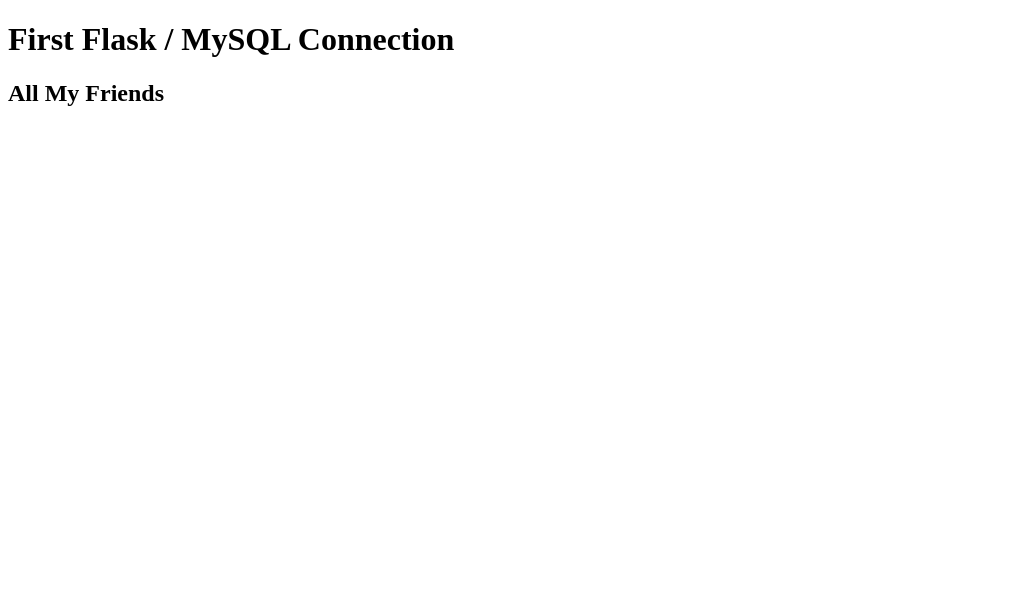
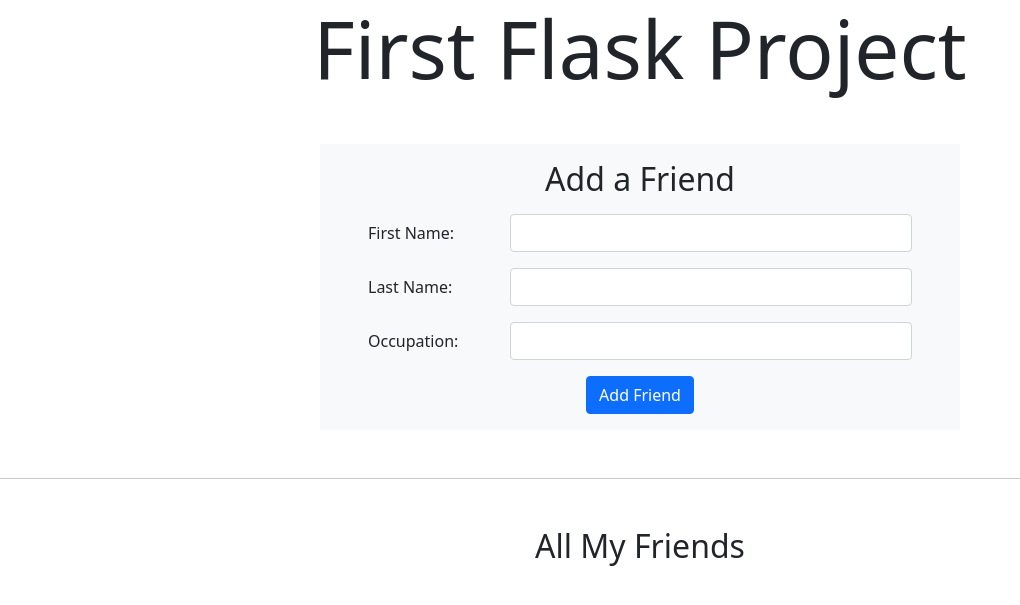
Before and after one commit to handtjaxon1/Coding-Dojo-Development, a Flask app: page / in a window 1280 px wide. Shown: the top 605 px of the page, without its empty margins (0-1020 px from the left). Run offline with Flask 2, Linux system fonts and the light colour scheme; data that the repository does not hold is empty.

Commit message:
Updated first flask with query to insert data

```diff
--- a/Python/Flask_MySQL/First_Flask_MySQL/friend.py
+++ b/Python/Flask_MySQL/First_Flask_MySQL/friend.py
@@ -22,3 +22,8 @@
         for friend in results:
             friends.append(cls(friend))
         return friends
+
+    @classmethod
+    def save(cls, data):
+        query = "INSERT INTO friends (first_name, last_name, occupation, created_at, updated_at) VALUES (%(fname)s, %(lname)s, %(occ)s, NOW(), NOW());"
+        return connectToMySQL("first_flask").query_database(query, data)
--- a/Python/Flask_MySQL/First_Flask_MySQL/server.py
+++ b/Python/Flask_MySQL/First_Flask_MySQL/server.py
@@ -1,4 +1,4 @@
-from flask import Flask, render_template
+from flask import Flask, render_template, request, redirect
 from friend import Friend
 import secrets # Imported for the flask app secret key
 
@@ -11,5 +11,18 @@
     print(friends)
     return render_template("index.html", all_friends = friends)
 
+@app.route('/add_friend', methods=["POST"])
+def add_friend():
+    # Create a dictionary to hold the form data that we pass to the query
+    data = {
+        "fname": request.form["fname"],
+        "lname": request.form["lname"],
+        "occ": request.form["occ"]
+    }
+    # Save the data to our database from the friend class
+    Friend.save(data)
+    # Reroute back to the home page
+    return redirect('/')
+
 if __name__ == "__main__":
     app.run(debug=True)
--- /dev/null
+++ b/Python/Flask_MySQL/First_Flask_MySQL/static/css/styles.css
@@ -0,0 +1,4 @@
+.card {
+    height: 100%;
+    box-shadow: 0px 0px 3px 0px #adadad;
+}
--- a/Python/Flask_MySQL/First_Flask_MySQL/templates/index.html
+++ b/Python/Flask_MySQL/First_Flask_MySQL/templates/index.html
@@ -5,15 +5,58 @@
     <meta http-equiv="X-UA-Compatible" content="IE=edge">
     <meta name="viewport" content="width=device-width, initial-scale=1.0">
     <title>First Flask</title>
+
+    <!-- Boostrap CSS -->
+    <link href="https://cdn.jsdelivr.net/npm/bootstrap@5.0.2/dist/css/bootstrap.min.css" rel="stylesheet" integrity="sha384-EVSTQN3/azprG1Anm3QDgpJLIm9Nao0Yz1ztcQTwFspd3yD65VohhpuuCOmLASjC" crossorigin="anonymous">
+
+    <!-- Link the static style sheet to the web page -->
+    <link rel="stylesheet" type="text/css" href="{{url_for('static', filename='css/styles.css')}}">
 </head>
 <body>
-    <h1>First Flask / MySQL Connection</h1>
-    <h2>All My Friends</h2>
+    <h1 class="display-1 text-center">First Flask Project</h1>
+    <form action="/add_friend" method="post" class="bg-light text-dark py-3 px-5 my-5 mx-auto col-10 col-sm-8 col-md-6">
+        <h2 class="text-center mb-3">Add a Friend</h2>
+        <div class="row mb-3">
+            <label class="col-form-label col-sm-4 col-xl-3" for="first_name">First Name:</label>
+            <div class="col-sm-8 col-xl-9">
+                <input class="form-control" type="text" id="first_name" name="fname">
+            </div>
+        </div>
+        <div class="row mb-3">
+            <label class="col-form-label col-sm-4 col-xl-3" for="last_name">Last Name:</label>
+            <div class="col-sm-8 col-xl-9">
+                <input class="form-control" type="text" id="last_name" name="lname">
+            </div>
+        </div>
+        <div class="row mb-3">
+            <label class="col-form-label col-sm-4 col-xl-3" for="occupation">Occupation:</label>
+            <div class="col-sm-8 col-xl-9">
+                <input class="form-control" type="text" id="occupation" name="occ">
+            </div>
+        </div>
+        <div class="d-flex justify-content-center">
+            <input class="btn btn-primary" type="submit" value="Add Friend">
+        </div>
+    </form>
+
+    <hr>
+
+    <h2 class="text-center m-5">All My Friends</h2>
+    <div class="row mx-auto g-5 col-8 justify-content-center">
     {% for friend in all_friends %}
-        <p>First Name: {{friend.first_name}}</p>
-        <p>Last Name: {{friend.last_name}}</p>
-        <p>Occupation: {{friend.occupation}}</p>
-        <hr>
+        <div class="col-sm-6 col-md-4 col-lg-3">
+            <div class="card">
+                <img src="{{url_for('static', filename='imgs/user.png')}}" class="card-img-top" alt="...">
+                <div class="card-body">
+                    <h5 class="card-title">{{friend.first_name}} {{friend.last_name}}</h5>
+                    <p class="card-text">{{friend.occupation}}</p>
+                </div>
+            </div>
+        </div>
     {% endfor %}
+    </div>
+
+    <!-- Boostrap JS -->
+    <script src="https://cdn.jsdelivr.net/npm/bootstrap@5.0.2/dist/js/bootstrap.bundle.min.js" integrity="sha384-MrcW6ZMFYlzcLA8Nl+NtUVF0sA7MsXsP1UyJoMp4YLEuNSfAP+JcXn/tWtIaxVXM" crossorigin="anonymous"></script>
 </body>
 </html>
```
Also changed, not shown: Python/Flask_MySQL/First_Flask_MySQL/static/imgs/user.png (added).
